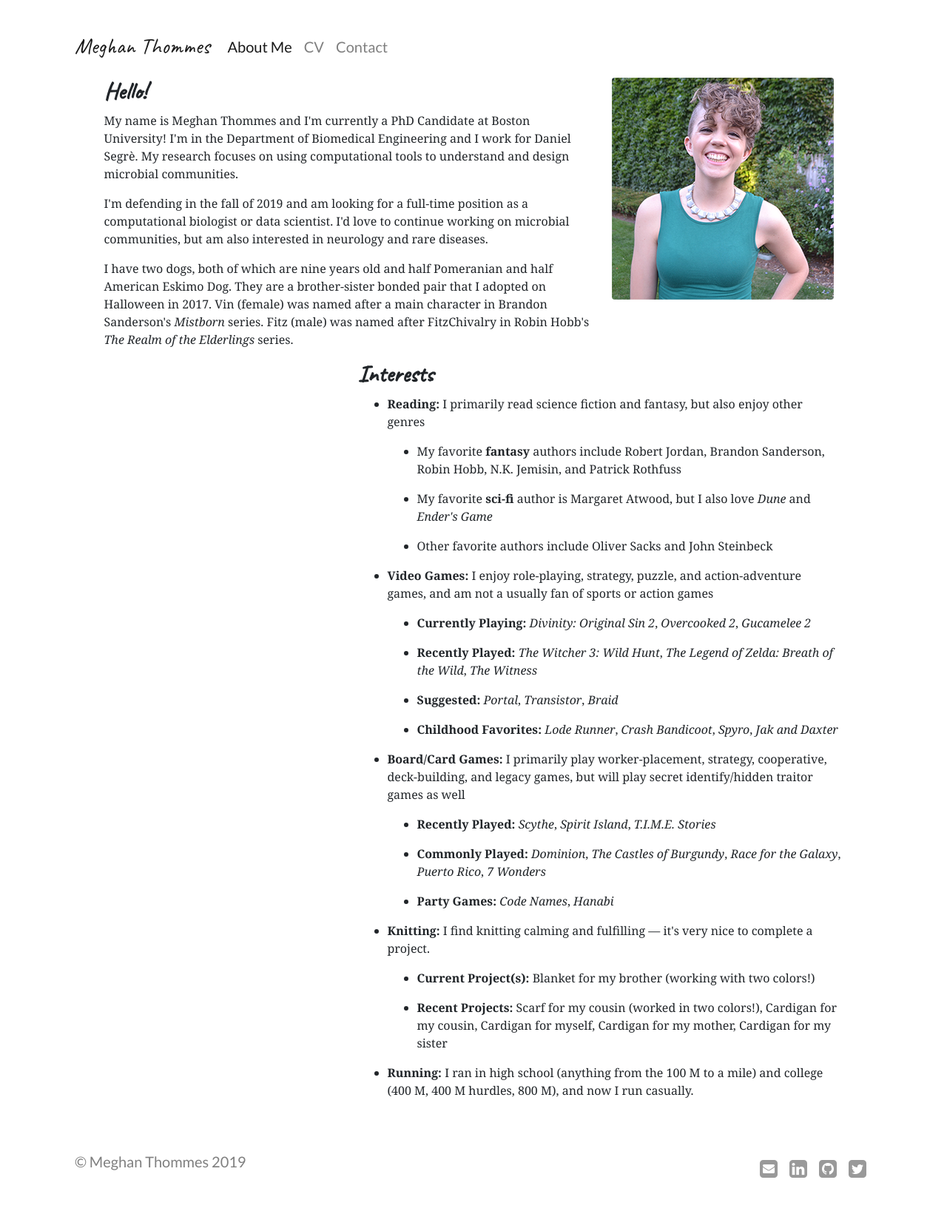
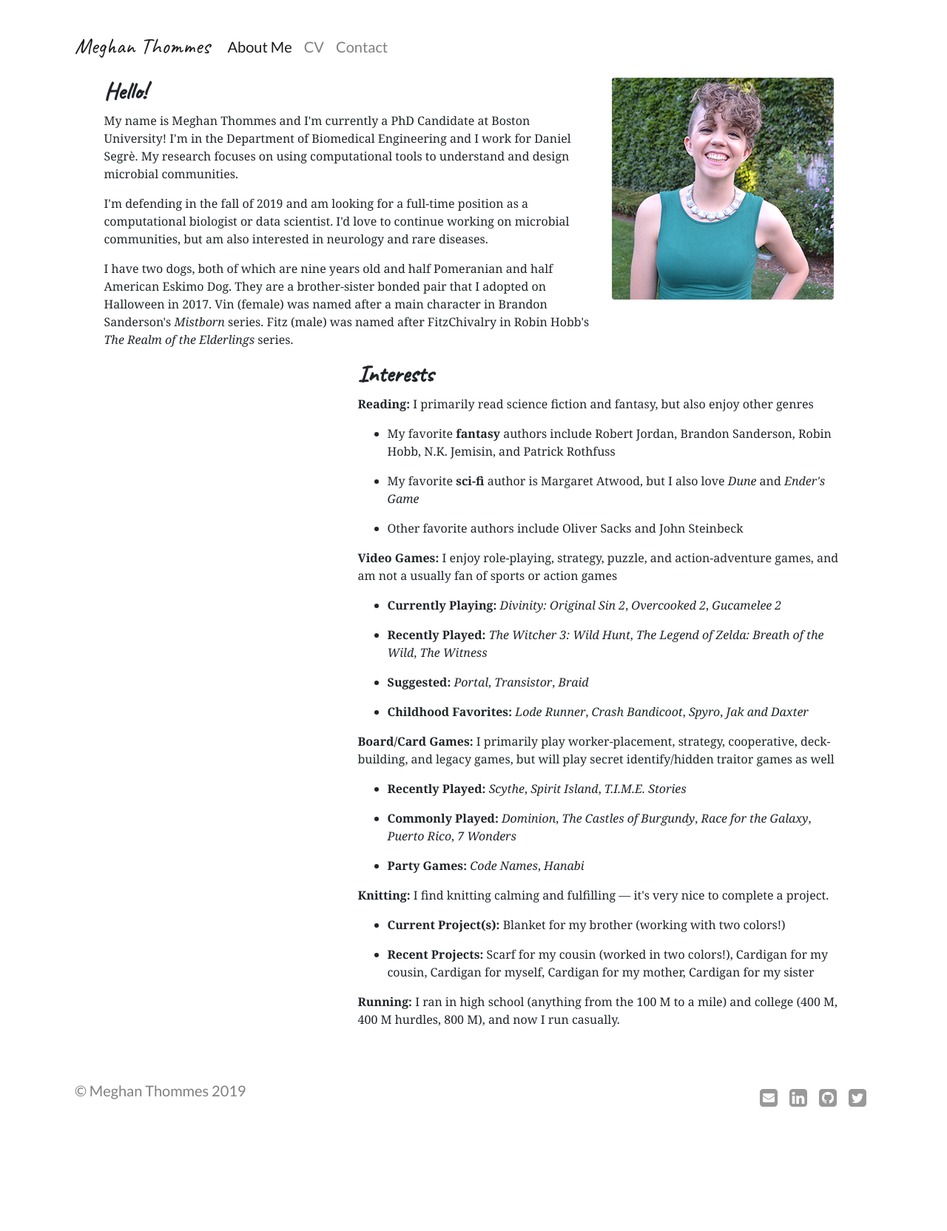
Before and after one commit to megthommes/megthommes.github.io, a Jekyll site: the page built from about/index.html, in a window 1280 px wide. Shown: the whole page at 74% size. Built offline with Jekyll 4.4.1, drawn with Linux system fonts in a browser that asks for light colours; some web fonts are replaced; after the commit the page ends 1568 px from its top, so only the background shows below that.

Commit message:
Update index.html

```diff
--- a/about/index.html
+++ b/about/index.html
@@ -39,9 +39,7 @@ contact: passive
 		<!-- Interests -->
 		<div class="col-8">
 			<h1 class="handwriting" style="font-size:2em">Interests</h1>
-			<ul>
 				<!-- Reading -->
-				<li>
 				<p><strong>Reading: </strong> I primarily read science fiction and fantasy, but also enjoy other genres</p>
 				<!-- Favorite Authors -->
 				<ul>
@@ -58,8 +56,8 @@ contact: passive
 						<p>Other favorite authors include Oliver Sacks and John Steinbeck</p>
 					</li>
 				</ul>
+
 				<!-- Video Games -->
-				<li>
 				<p><strong>Video Games: </strong> I enjoy role-playing, strategy, puzzle, and action-adventure games, and am not a usually fan of sports or action games</p>
 				<ul>
 					<!-- Current -->
@@ -79,9 +77,8 @@ contact: passive
 						<p><strong>Childhood Favorites:</strong> <em>Lode Runner</em>, <em>Crash Bandicoot</em>, <em>Spyro</em>, <em>Jak and Daxter</em></p>
 					</li>
 				</ul>
-				</li>
-				<!-- Board Games -->
-				<li>
+
+				<!-- Bandicootrd Games -->
 				<p><strong>Board/Card Games: </strong> I primarily play worker-placement, strategy, cooperative, deck-building, and legacy games, but will play secret identify/hidden traitor games as well</p>
 				<ul>
 					<!-- Recently Played -->
@@ -97,9 +94,8 @@ contact: passive
 						<p><strong>Party Games:</strong> <em>Code Names</em>, <em>Hanabi</em></p>
 					</li>
 				</ul>
-				</li>
+
 				<!-- Knitting -->
-				<li>
 				<p><strong>Knitting:</strong> I find knitting calming and fulfilling &mdash; it's very nice to complete a project.</p>
 				<ul>
 					<!-- Current Project(s) -->
@@ -111,12 +107,8 @@ contact: passive
 						<p><strong>Recent Projects:</strong> Scarf for my cousin (worked in two colors!), Cardigan for my cousin, Cardigan for myself, Cardigan for my mother, Cardigan for my sister</p>
 					</li>
 				</ul>
-				</li>
 				<!-- Running -->
-				<li>
 				<p><strong>Running:</strong> I ran in high school (anything from the 100 M to a mile) and college (400 M, 400 M hurdles, 800 M), and now I run casually.</p>
-				</li>
-			</ul>
 
 		</div> <!-- /Personal -->
 	</div> <!-- /row -->
```
Lines whose indentation alone changed are shown as unchanged.
